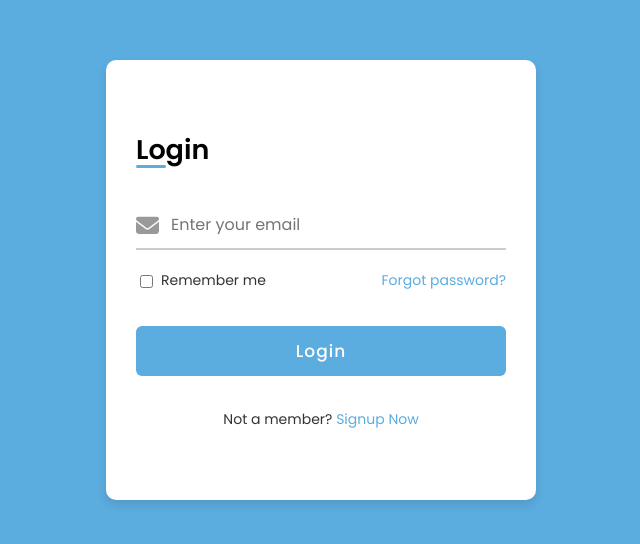
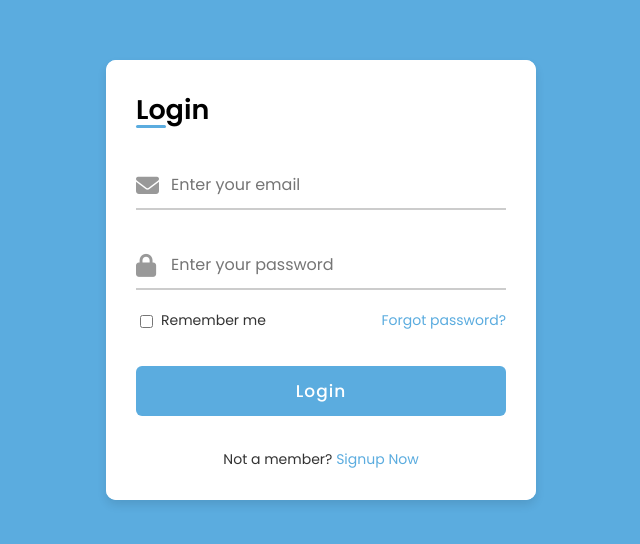
Before and after one commit to ahmed303080/login-sign_up, a plain HTML site: page index.html in a window 1280 px wide. Shown: the part 120-664 px from the top of the page, without its empty margins (319-959 px from the left). Drawn offline with Linux system fonts and the light colour scheme.

Commit message:
Update index.html

```diff
--- a/index.html
+++ b/index.html
@@ -24,10 +24,10 @@
                         <input id="put" type="text" placeholder="Enter your email" required>
                         <i class="fa-solid fa-envelope"></i>
                     </div>
-                    <!-- <div class="input-field">
+                    <div class="input-field">
                         <input type="password" class="password" placeholder="Enter your password" required>
                         <i class="fa-solid fa-lock"></i>
-                    </div> -->
+                    </div>
 
                     <div class="checkbox-text">
                         <div class="checkbox-content">
```
